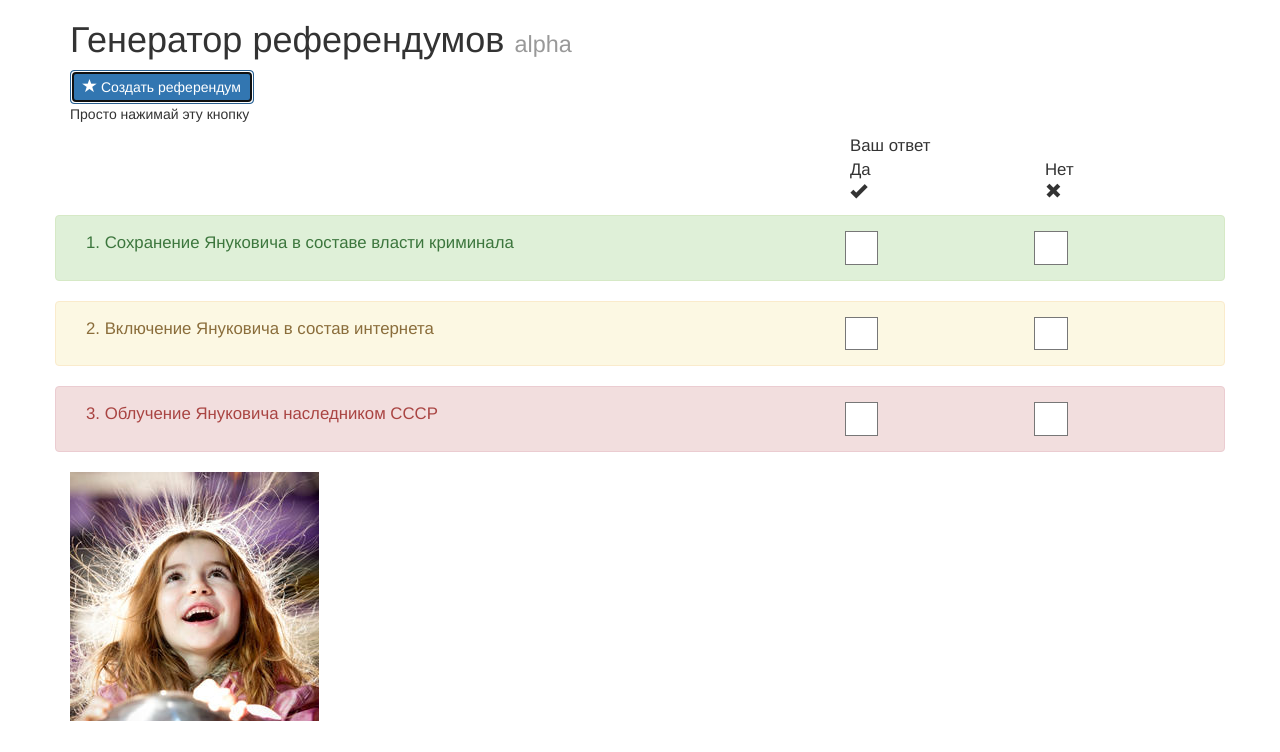
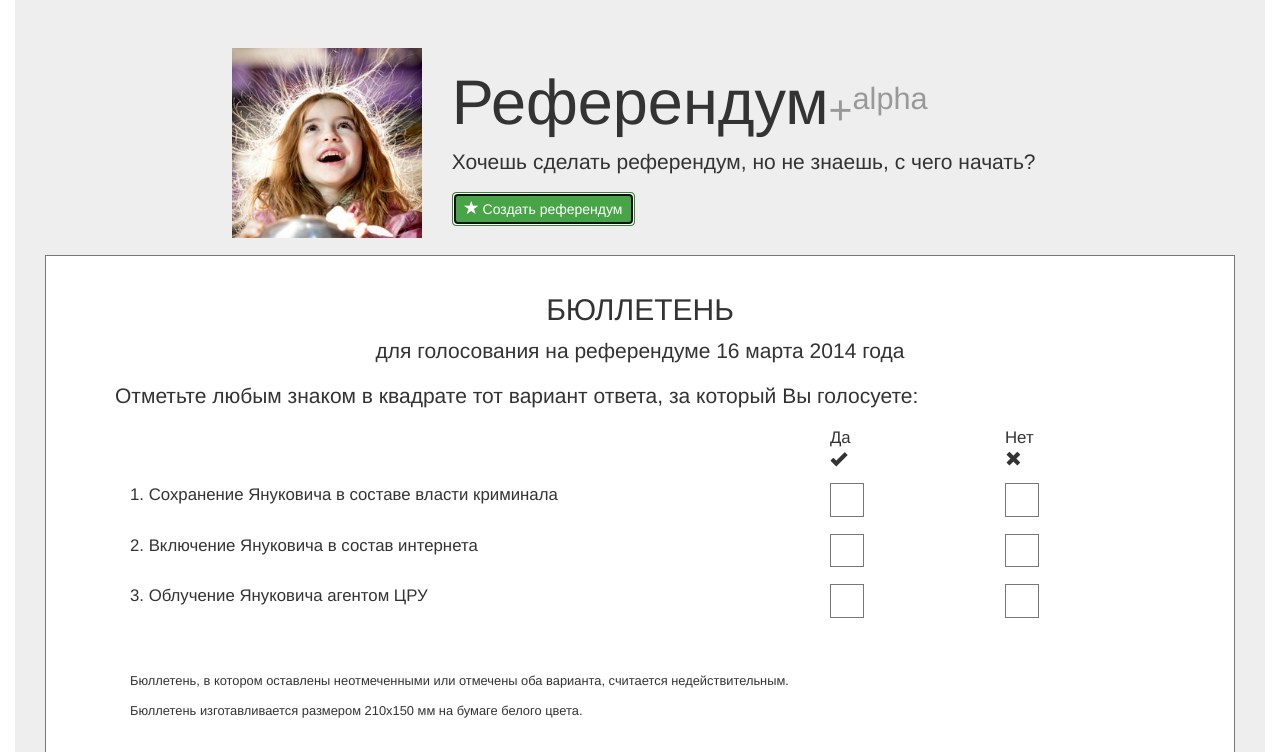
Before and after one commit to rostag/generendum, a plain HTML site: page index.html in a window 1280 px wide. Both pictures are taken after a click on the button "Создать референдум". Shown: the top 752 px of the page. Drawn offline with Linux system fonts and the light colour scheme.

Commit message:
minor ux improvements

```diff
--- a/index.html
+++ b/index.html
@@ -4,17 +4,26 @@
     <meta charset="utf-8">
     <meta http-equiv="X-UA-Compatible" content="IE=edge">
     <meta name="viewport" content="width=device-width, initial-scale=1">
-    <title>Генератор референдумов alpha</title>
+    <title>Создай референдум за 1 клик - ГРУ&trade;</title>
 
     <!-- Bootstrap -->
     <link href="css/bootstrap.min.css" rel="stylesheet">
     <style type="text/css">
+      .paper {
+        margin-top: 1em;
+        padding: 1em 5em 1em 5em;
+        background-color: #fff;
+        border: #777 1px solid;
+      }
       .options-wrapper {
         font-size: 1.2em;
         display: none;
       }
       .list-options > .row {
         margin-top: 1em;
+      }
+      .reftitle {
+        text-align: center;
       }
       .refcell {
         background-color: #fff;
@@ -31,17 +40,25 @@
     <![endif]-->
   </head>
   <body>
-    <div class="container">
-      <h1>Генератор референдумов <small>alpha</small></h1>
+    <div class="container-fluid">
 
-      <button class="btn btn-generate btn-primary"><span class="glyphicon glyphicon-star"></span> Создать референдум</button pull-right>
-      <p>Просто нажимай эту кнопку</p>
-
+      <div class="jumbotron">
+        <div class="row">
+          <div class="col-xs-4">
+            <img src="img/generendum-vizi.jpg" width="190px" class="pull-right" />
+          </div>
+          <div class="col-xs-8">
+            <h1>Референдум<small>+<sup>alpha</sup></small></h1>
+            <p class="motivator">Создай свой собственный референдум всего за один клик!</p>
+            <button class="btn btn-generate btn-success"><span class="glyphicon glyphicon-star"></span> Создать референдум</button>
+          </div>
+        </div>
         <div class="options-wrapper">
-        <div class="row answers">
-          <div class="col-xs-8">
-          </div>
-          <div class="col-xs-4 pull-right">Ваш ответ</div>
+          <div class="paper">
+            <div class="row">
+              <h2 class="reftitle">БЮЛЛЕТЕНЬ</h2>
+              <p class="reftitle">для голосования на референдуме 16 марта 2014 года</p>
+              <p>Отметьте любым знаком в квадрате тот вариант ответа, за который Вы голосуете:</p>
             </div>
             <div class="row answers">
               <div class="col-xs-8">
@@ -55,30 +72,44 @@
               <div class="col-xs-2 glyphicon glyphicon-ok"></div>
               <div class="col-xs-2 glyphicon glyphicon-remove"></div>
             </div>
+
             <div class="list-options">
-          <div class="row alert alert-success">
+              <div class="row alert1 alert-success1">
                 <div class="col-xs-8 opt1"></div>
                 <div class="col-xs-2"><div class="refcell"></div></div>
                 <div class="col-xs-2"><div class="refcell"></div></div>
               </div>
-          <div class="row alert alert-warning">
+              <div class="row alert1 alert-warning1">
                 <div class="col-xs-8 opt2"></div>
                 <div class="col-xs-2"><div class="refcell"></div></div>
                 <div class="col-xs-2"><div class="refcell"></div></div>
               </div>
-          <div class="row alert alert-danger">
+              <div class="row alert1 alert-danger1">
                 <div class="col-xs-8 opt3"></div>
                 <div class="col-xs-2"><div class="refcell"></div></div>
                 <div class="col-xs-2"><div class="refcell"></div></div>
               </div>
+            </div><!-- .list-options -->
+            <p>&nbsp;</p>
+            <p><small><small><small>Бюллетень, в котором оставлены неотмеченными или отмечены оба варианта, считается недействительным.<br/>
+            Бюллетень изготавливается размером 210х150 мм на бумаге белого цвета.</small></small></small></p>
+          </div><!-- .paper -->
+
+          <div class="alert alert-success text-center">
+            <p class="motivator-bottom">Еще?</p>
+            <button class="btn btn-generate btn-success"><span class="glyphicon glyphicon-star"></span> Еще референдум!</button>
           </div>
+        </div><!-- .options-wrapper -->
+
+      </div><!-- .jumbotron -->
+
+      <div class="footer pull-right text-right">
+        <small>Copyleft 2014 Генератор Референдумов Украины&trade; ГРУ&trade; <br />
+        Лицензия <a href="http://choosealicense.com/">MIT</a>
+        </small>
       </div>
-      <div class="row answers">
-        <div class="col-xs-12">
-          <img src="img/generendum-vizi.jpg" />
-        </div>
-      </div>
-    </div>
+
+    </div><!-- .container-fluid -->
 
     <script src="js/jquery-2.1.0.min.js "></script>
     <script src="js/bootstrap.min.js"></script>
--- a/js/generendum.js
+++ b/js/generendum.js
@@ -1,5 +1,8 @@
 $(document).ready(function(){
 	"use strict";
+
+	var motivations = ["Создай свой собственный референдум всего за один клик!", "Хочешь сделать референдум, но не знаешь, с чего начать?", "Просто нажми здесь:" ];
+
 	function getOptions() {
 		var action;
 		var actions = [
@@ -9,10 +12,10 @@ $(document).ready(function(){
 			[ "Отключение", "от" ],
 			[ "Федерализация", "независимо от" ]
 		];
-		var names = [ "Украины", "т.н. ДНР", "РФ", "Днепропетровской области", "Януковича", "Крыма", "трубы", "олихархов", "власти криминала", "Дамбаса", "интернета" ];
-		var ofThe = [ "Украины", "т.н. ДНР", "РФ", "Днепропетровской области", "ЕС", "трубы", "интернета", "Русского Мира", "Крыма", "обстоятельств", "олихархов", "власти криминала", "Дамбаса" ];
+		var names = [ "Украины", "т.н. ДНР", "РФ", "русского языка", "Днепропетровской области", "Януковича", "Крыма", "трубы", "олихархов", "власти криминала", "Дамбаса", "интернета" ];
+		var ofThe = [ "Украины", "т.н. ДНР", "РФ", "Днепропетровской области", "ЕС", "трубы", "интернета", "Русского Мира", "Крыма", "обстоятельств", "олихархов", "власти криминала", "Домбаса" ];
 		var creations = [ "Провозглашение", "Похищение", "Назначение", "Облучение", "Объявление", "Признание", "Отвращение" ];
-		var beingThe = [ "независимым государством", "наследником СССР", "агентом ЦРУ", "пособником терроризма", "невиновным", "столицей Украины", "жертвой обстоятельств" ];
+		var beingThe = [ "независимым государством", "наследником СССР", "агентом ЦРУ", "пособником терроризма", "невиновным", "столицей Украины", "жертвой обстоятельств", "мировым заговором", "вторым государственным" ];
 		// Math.random().toString(36).substr(2);
 		function getName() {
 			var name = names.splice( idx = Math.floor( Math.random() * names.length ), 1 );
@@ -42,8 +45,15 @@ $(document).ready(function(){
 		$(".opt1").html( "1. " + getAction() + " " + getInThe() + " " + getOfThe() );
 		$(".opt2").html( "2. " + getAction() + " " + getInThe() + " " + getOfThe() );
 		$(".opt3").html( "3. " + getCreation() + " " + getBeingThe() );
+
+		$motivator.html( getMotivation() );
 	}
 
+	function getMotivation() {
+		return motivations[ Math.floor( Math.random() * motivations.length ) ];
+	}
+
+	var $motivator = $(".motivator");
 	var $generate = $(".btn-generate");
 	var $result = $(".options-wrapper");
 
@@ -51,4 +61,6 @@ $(document).ready(function(){
 		getOptions();
 		$result.show();
 	});
+
+	$motivator.html( getMotivation() );
 });
```
Also changed, not shown: todo/patterns.txt, 1 other file. Lines whose indentation alone changed are shown as unchanged.
